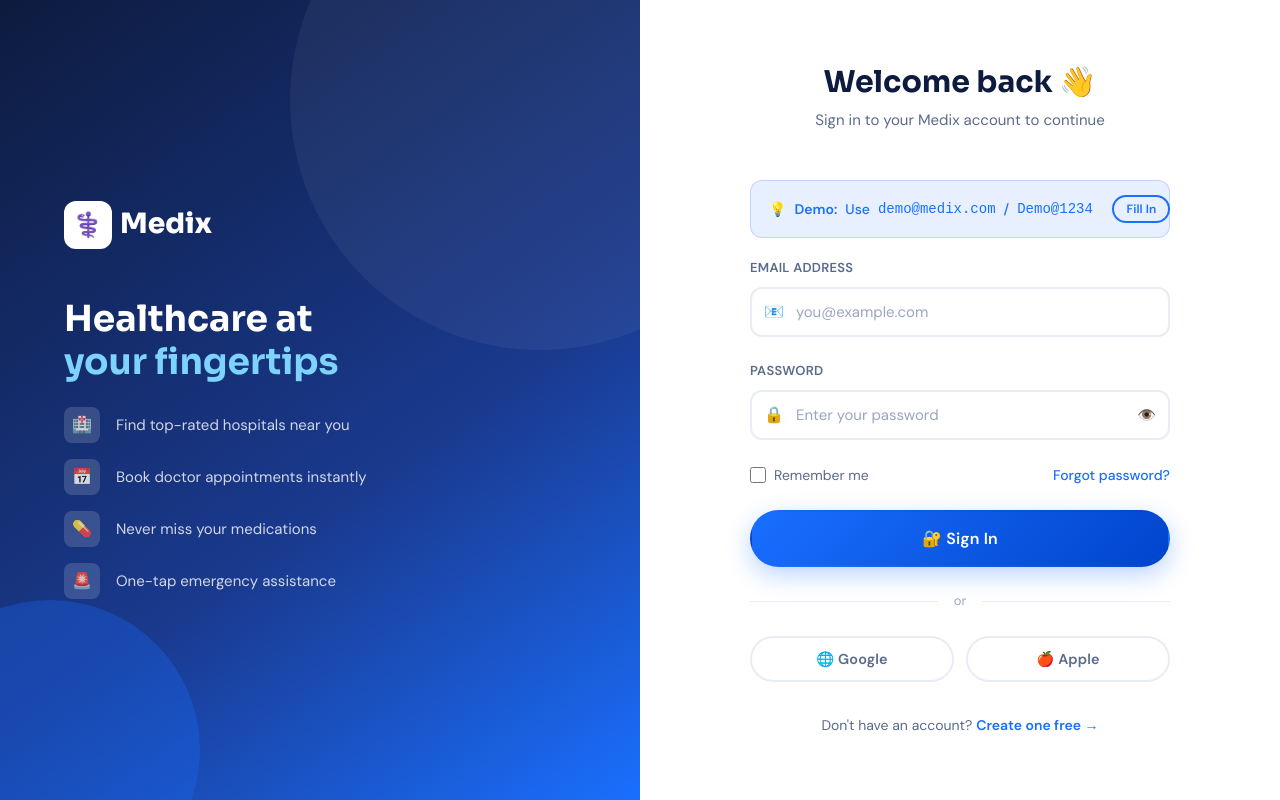
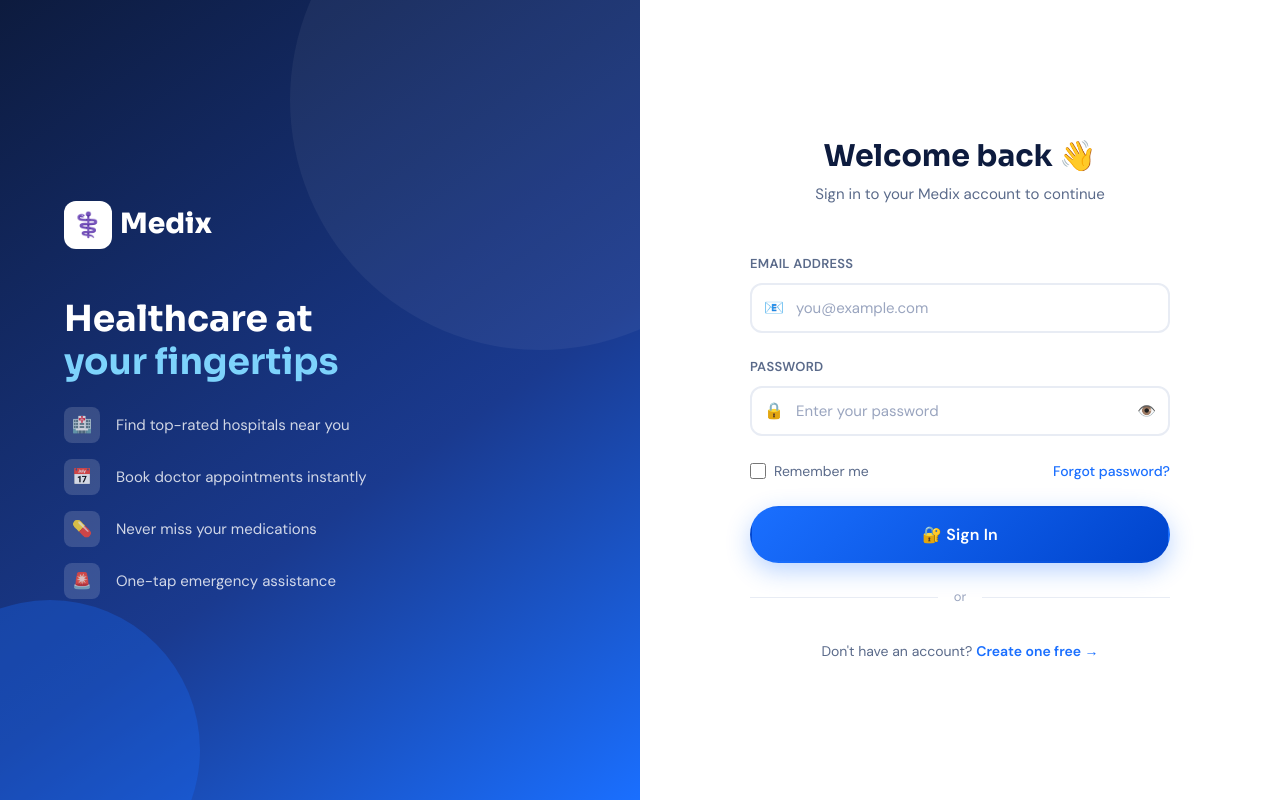
Before and after one commit to Shergill786/Medix, a plain HTML site: page login.html in a window 1280 px wide. Drawn offline with Linux system fonts and the light colour scheme.

Commit message:
modified:   login.html

```diff
--- a/login.html
+++ b/login.html
@@ -75,15 +75,6 @@
         <!-- Alert area -->
         <div id="formAlert" class="alert" style="display:none" role="alert"></div>
 
-        <!-- Demo hint -->
-        <div class="alert alert-info" style="margin-bottom: 20px;">
-          💡 <strong>Demo:</strong> Use <code>demo@medix.com</code> / <code>Demo@1234</code>
-          &nbsp;
-          <button id="demoLoginBtn" class="btn btn-sm btn-outline-primary" style="padding:4px 12px;font-size:0.75rem">
-            Fill In
-          </button>
-        </div>
-
         <form id="loginForm" novalidate autocomplete="on">
           <!-- Email -->
           <div class="form-group">
@@ -139,16 +130,6 @@
 
         <div class="divider-text" style="margin: 24px 0;">or</div>
 
-        <!-- Social stubs -->
-        <div style="display:grid;grid-template-columns:1fr 1fr;gap:12px;margin-bottom:24px">
-          <button class="btn btn-outline" onclick="Utils.showToast('Social login coming soon!','info')">
-            🌐 Google
-          </button>
-          <button class="btn btn-outline" onclick="Utils.showToast('Social login coming soon!','info')">
-            🍎 Apple
-          </button>
-        </div>
-
         <div class="auth-footer">
           Don't have an account?
           <a href="signup.html">Create one free →</a>
```
Also changed, not shown: profile.html (+2 -2 lines), settings.html (+3 -12 lines).
